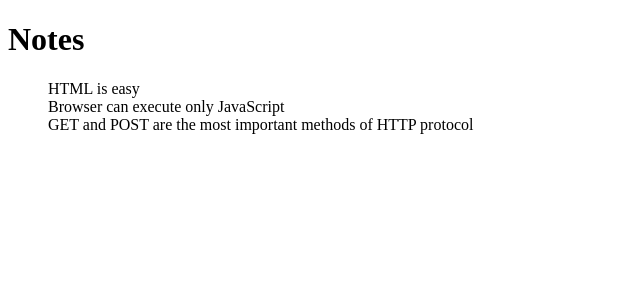
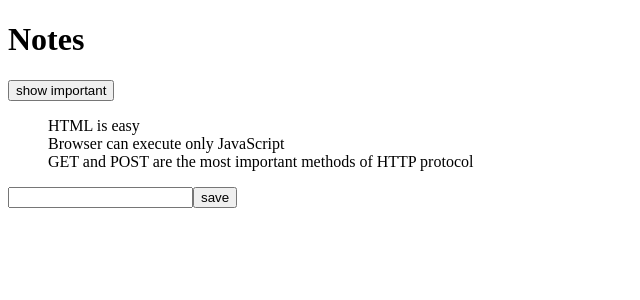
Before and after one commit to angrypiece/fullstackopen, a React (Vite) app in the folder part2/note-app/: page / in a window 1280 px wide. Shown: the top 300 px of the page, without its empty margins (0-640 px from the left). Built offline with nearby package versions, Linux system fonts and the light colour scheme.

Commit message:
Add controlled form and filtering

```diff
--- a/part2/note-app/src/App.tsx
+++ b/part2/note-app/src/App.tsx
@@ -1,24 +1,49 @@
+import React, { useState } from "react";
 import Note from "./components/Note";
+import type { NoteType } from "./types";
 
-export type NoteType = {
-  id: number;
-  content: string;
-  important: boolean;
-};
+const App = (props: { notes: NoteType[] }) => {
+  const [notes, setNotes] = useState<NoteType[]>(props.notes);
+  const [newNote, setNewNote] = useState("");
+  const [showAll, setShowAll] = useState(true);
 
-interface AppProps {
-  notes: NoteType[];
-}
+  const addNote = (e: React.SubmitEvent<HTMLFormElement>) => {
+    e.preventDefault();
 
-const App = ({ notes }: AppProps) => {
+    const noteObject = {
+      content: newNote,
+      important: Math.random() > 0.5,
+      id: notes.length + 1,
+    };
+
+    setNotes(notes.concat(noteObject));
+    setNewNote("");
+  };
+
+  const handleNoteChange = (e: React.ChangeEvent<HTMLInputElement>) => {
+    console.log(e.target.value);
+    setNewNote(e.target.value);
+  };
+
+  const notesToShow = showAll ? notes : notes.filter((n) => n.important);
+
   return (
     <div>
       <h1>Notes</h1>
+      <div>
+        <button onClick={() => setShowAll(!showAll)}>
+          show {showAll ? "important" : "all"}
+        </button>
+      </div>
       <ul>
-        {notes.map((note) => (
+        {notesToShow.map((note) => (
           <Note key={note.id} note={note} />
         ))}
       </ul>
+      <form onSubmit={addNote} action="">
+        <input type="text" value={newNote} onChange={handleNoteChange} />
+        <button type="submit">save</button>
+      </form>
     </div>
   );
 };
--- /dev/null
+++ b/part2/note-app/src/types.ts
@@ -0,0 +1,5 @@
+export type NoteType = {
+  content: string;
+  id: number;
+  important: boolean;
+};
```
